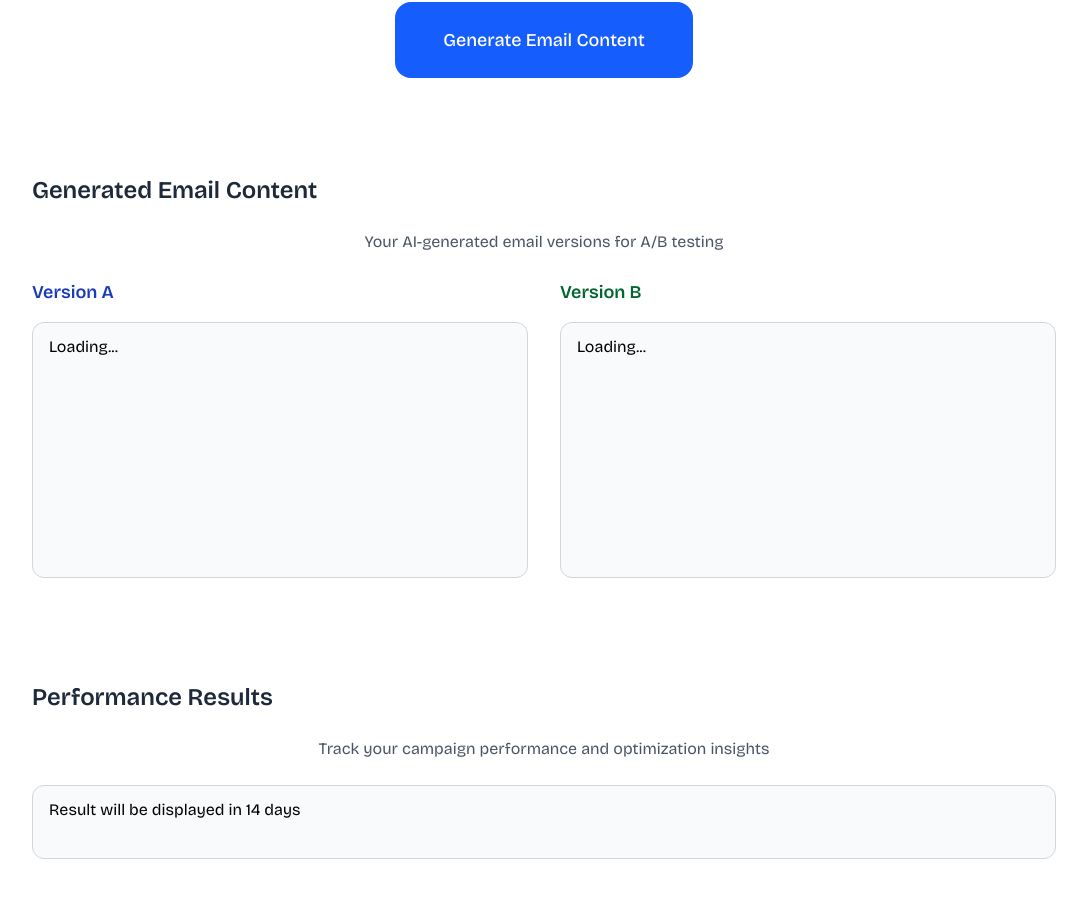
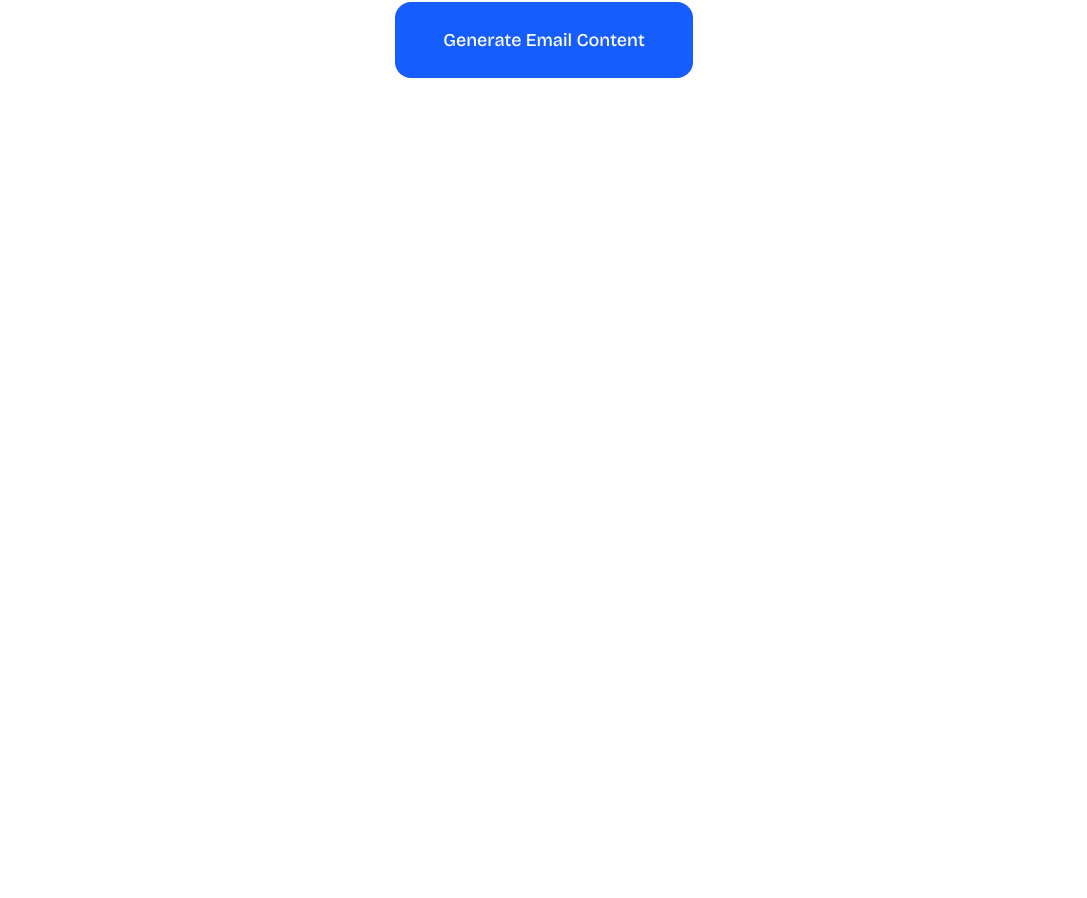
Before and after one commit to Zainshk64/ImageGenerateAI, a React (Vite) app: page /agent1 in a window 1280 px wide. Shown: the part 1179-2077 px from the top of the page, without its empty margins (96-1183 px from the left). After the commit the page ends 1353 px from the top, so only its background shows below. Built offline with nearby package versions, Linux system fonts and the light colour scheme.

Commit message:
Update Agent1 component
- Add webhook success/error notifications with auto-hide
- Replace textarea fields with styled div containers
- Implement conditional rendering for data sections
- Improve user experience and UI presentation

```diff
--- a/src/pages/Agent1.jsx
+++ b/src/pages/Agent1.jsx
@@ -9,6 +9,8 @@ const Agent1 = () => {
   const [emailBodyB, setEmailBodyB] = useState('Loading...');
   const [dynamicResult, setDynamicResult] = useState('Loading...');
   const [isLoading, setIsLoading] = useState(false);
+  const [webhookMessage, setWebhookMessage] = useState({ show: false, type: '', text: '' });
+  const [dataLoaded, setDataLoaded] = useState(false);
 
   const handleInputChange = (e) => {
     const { name, value } = e.target;
@@ -18,6 +20,12 @@ const Agent1 = () => {
     }));
   };
 
+  const showWebhookMessage = (type, text) => {
+    setWebhookMessage({ show: true, type, text });
+    setTimeout(() => {
+      setWebhookMessage({ show: false, type: '', text: '' });
+    }, 3000);
+  };
 
 
   const fetchEmailData = async () => {
@@ -50,6 +58,7 @@ const Agent1 = () => {
         }
       }
     }
+    setDataLoaded(true);
   };
 
   const sendToWebhook = async () => {
@@ -70,8 +79,10 @@ const Agent1 = () => {
 
       // Fetch email data after successful webhook
       await fetchEmailData();
+      showWebhookMessage('success', 'Webhook sent successfully! Email content generated.');
     } catch (error) {
       console.error(error);
+      showWebhookMessage('error', 'Failed to send webhook. Please try again.');
     } finally {
       setIsLoading(false);
     }
@@ -80,6 +91,27 @@ const Agent1 = () => {
   return (
     <div className="px-4 md:px-14 lg:px-24 py-8">
       <div className="max-w-6xl mx-auto">
+        {/* Webhook Message */}
+        {webhookMessage.show && (
+          <div className={`fixed top-4 right-4 z-50 px-6 py-4 rounded-xl shadow-lg transition-all duration-300 ${
+            webhookMessage.type === 'success'
+              ? 'bg-green-500 text-white'
+              : 'bg-red-500 text-white'
+          }`}>
+            <div className="flex items-center gap-2">
+              {webhookMessage.type === 'success' ? (
+                <svg className="w-5 h-5" fill="none" stroke="currentColor" viewBox="0 0 24 24">
+                  <path strokeLinecap="round" strokeLinejoin="round" strokeWidth={2} d="M5 13l4 4L19 7" />
+                </svg>
+              ) : (
+                <svg className="w-5 h-5" fill="none" stroke="currentColor" viewBox="0 0 24 24">
+                  <path strokeLinecap="round" strokeLinejoin="round" strokeWidth={2} d="M6 18L18 6M6 6l12 12" />
+                </svg>
+              )}
+              <span className="font-medium">{webhookMessage.text}</span>
+            </div>
+          </div>
+        )}
         <div className="text-center mb-12">
           <div className="inline-flex items-center gap-3 glass-card text-blue-700 shadow px-3 py-3 rounded-full text-sm font-semibold mb-6">
             <svg
@@ -177,7 +209,8 @@ const Agent1 = () => {
           </div>
         </div>
 
-        {/* A/B Email Body Columns */}
+        {/* A/B Email Body Columns - Only show after data is loaded */}
+        {dataLoaded && (
           <div className="glass-card rounded-3xl overflow-hidden shadow-soft-lg p-8 mb-8">
             <h2 className="text-2xl font-semibold text-gray-800 mb-6">Generated Email Content</h2>
             <p className="text-gray-600 mb-6 text-center">Your AI-generated email versions for A/B testing</p>
@@ -185,49 +218,38 @@ const Agent1 = () => {
             <div className="grid md:grid-cols-2 gap-8">
               <div>
                 <h3 className="text-lg font-semibold text-blue-800 mb-4">Version A</h3>
-              <textarea
-                value={emailBodyA}
-                readOnly
-                className="w-full h-64 px-4 py-3 border border-gray-300 rounded-xl bg-gray-50 resize-none"
-                placeholder="Email A content will be loaded automatically..."
-              />
+                <div className="w-full h-64 px-4 py-3 border border-gray-300 rounded-xl bg-gray-50 overflow-y-auto">
+                  <div className="whitespace-pre-wrap text-gray-700 leading-relaxed">
+                    {emailBodyA}
+                  </div>
+                </div>
               </div>
 
               <div>
                 <h3 className="text-lg font-semibold text-green-800 mb-4">Version B</h3>
-              <textarea
-                value={emailBodyB}
-                readOnly
-                className="w-full h-64 px-4 py-3 border border-gray-300 rounded-xl bg-gray-50 resize-none"
-                placeholder="Email B content will be loaded automatically..."
-              />
+                <div className="w-full h-64 px-4 py-3 border border-gray-300 rounded-xl bg-gray-50 overflow-y-auto">
+                  <div className="whitespace-pre-wrap text-gray-700 leading-relaxed">
+                    {emailBodyB}
                   </div>
                 </div>
               </div>
+            </div>
+          </div>
+        )}
 
-
-
-        {/* Dynamic Result Textarea */}
+        {/* Dynamic Result Display - Only show after data is loaded */}
+        {dataLoaded && (
           <div className="glass-card rounded-3xl overflow-hidden shadow-soft-lg p-8">
             <h2 className="text-2xl font-semibold text-gray-800 mb-6">Performance Results</h2>
             <p className="text-gray-600 mb-6 text-center">Track your campaign performance and optimization insights</p>
 
-          <textarea
-            value={dynamicResult === 'Loading...' ? 'Result will be displayed in 14 days' : dynamicResult}
-            readOnly
-            className="w-full px-4 py-3 border border-gray-300 rounded-xl bg-gray-50 resize-none"
-            style={{
-              minHeight: '60px',
-              height: 'auto',
-              overflow: 'hidden'
-            }}
-            placeholder="Result will be displayed in 14 days..."
-            onLoad={(e) => {
-              e.target.style.height = 'auto';
-              e.target.style.height = e.target.scrollHeight + 'px';
-            }}
-          />
+            <div className="w-full px-4 py-3 border border-gray-300 rounded-xl bg-gray-50 min-h-[60px]">
+              <div className="whitespace-pre-wrap text-gray-700 leading-relaxed">
+                {dynamicResult === 'Loading...' ? 'Result will be displayed in 14 days' : dynamicResult}
               </div>
+            </div>
+          </div>
+        )}
       </div>
     </div>
   );
```
Lines whose indentation alone changed are shown as unchanged.
